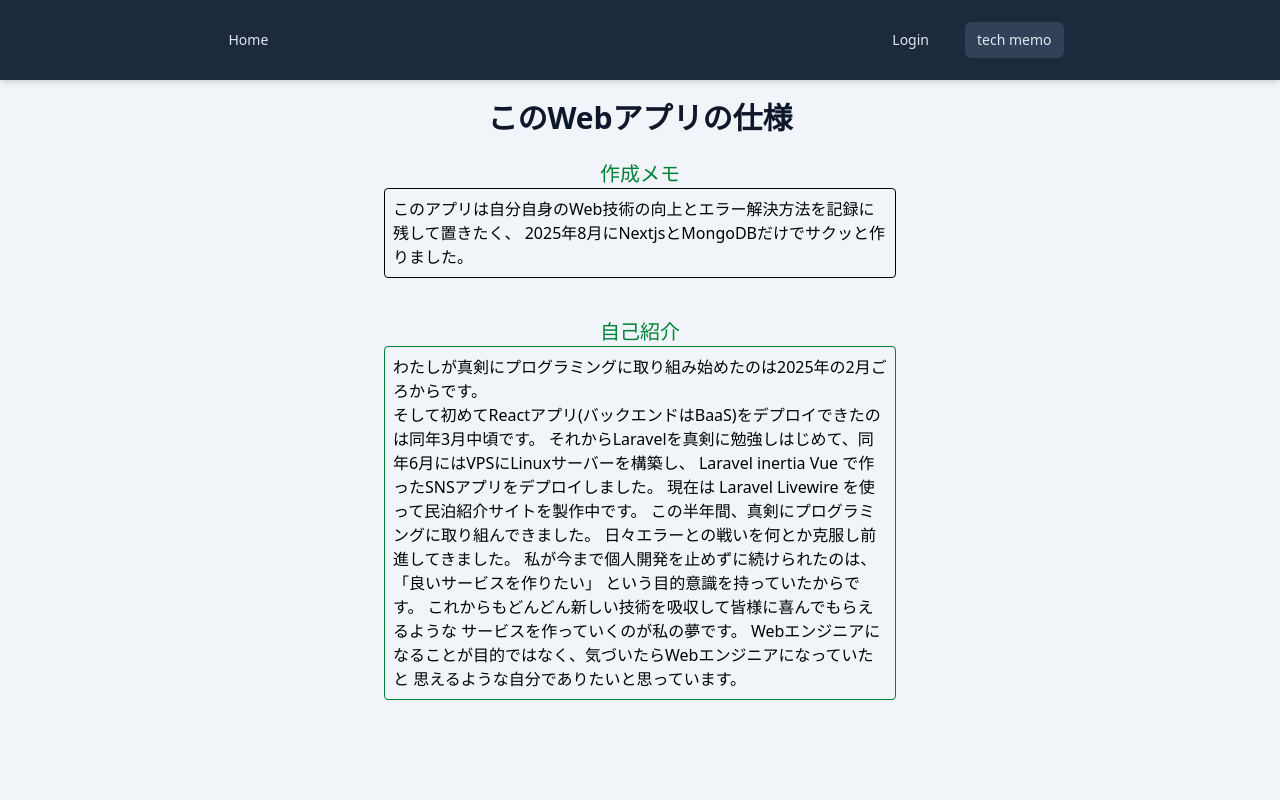
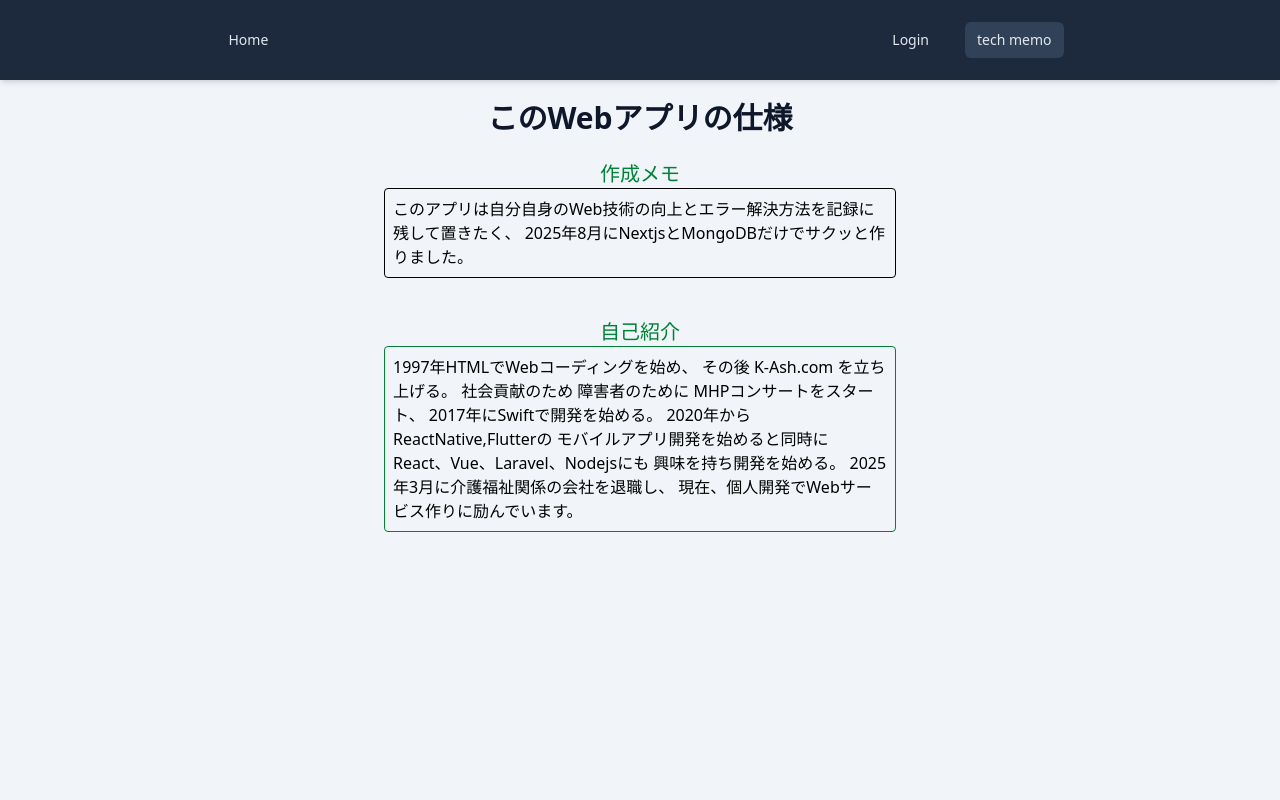
Before and after one commit to kashsan-jp/next-blog-app, a Next.js app: page /tech in a window 1280 px wide. Shown: the top 800 px of the page. Built offline with nearby package versions, Linux system fonts and the light colour scheme; no server answers.

Commit message:
2025.8.15.17:03

```diff
--- a/src/app/tech/page.jsx
+++ b/src/app/tech/page.jsx
@@ -1,6 +1,7 @@
 import React from 'react'
 
 export default function Tech() {
+
   return (
     <div className='body'>
       <div className='title'>このWebアプリの仕様</div>
@@ -11,15 +12,8 @@ export default function Tech() {
       </div>
       <p className='text-center text-green-700 sm:text-sm lg:text-xl'>自己紹介</p>
       <div className='p-2 border border-solid rounded m-auto lg:w-lg sm:w-sm border-green-700'>
-        わたしが真剣にプログラミングに取り組み始めたのは2025年の2月ごろからです。 <br></br>
-        そして初めてReactアプリ(バックエンドはBaaS)をデプロイできたのは同年3月中頃です。
-        それからLaravelを真剣に勉強しはじめて、同年6月にはVPSにLinuxサーバーを構築し、 Laravel inertia Vue で作ったSNSアプリをデプロイしました。 現在は Laravel Livewire を使って民泊紹介サイトを製作中です。
-
-        この半年間、真剣にプログラミングに取り組んできました。 日々エラーとの戦いを何とか克服し前進してきました。
-        私が今まで個人開発を止めずに続けられたのは、「良いサービスを作りたい」 という目的意識を持っていたからです。
-        これからもどんどん新しい技術を吸収して皆様に喜んでもらえるような サービスを作っていくのが私の夢です。
-
-        Webエンジニアになることが目的ではなく、気づいたらWebエンジニアになっていたと 思えるような自分でありたいと思っています。
+        1997年HTMLでWebコーディングを始め、 その後 K-Ash.com を立ち上げる。 社会貢献のため 障害者のために MHPコンサートをスタート、 2017年にSwiftで開発を始める。 2020年からReactNative,Flutterの モバイルアプリ開発を始めると同時に React、Vue、Laravel、Nodejsにも 興味を持ち開発を始める。
+2025年3月に介護福祉関係の会社を退職し、 現在、個人開発でWebサービス作りに励んでいます。
       </div>
     </div>
   )
```
